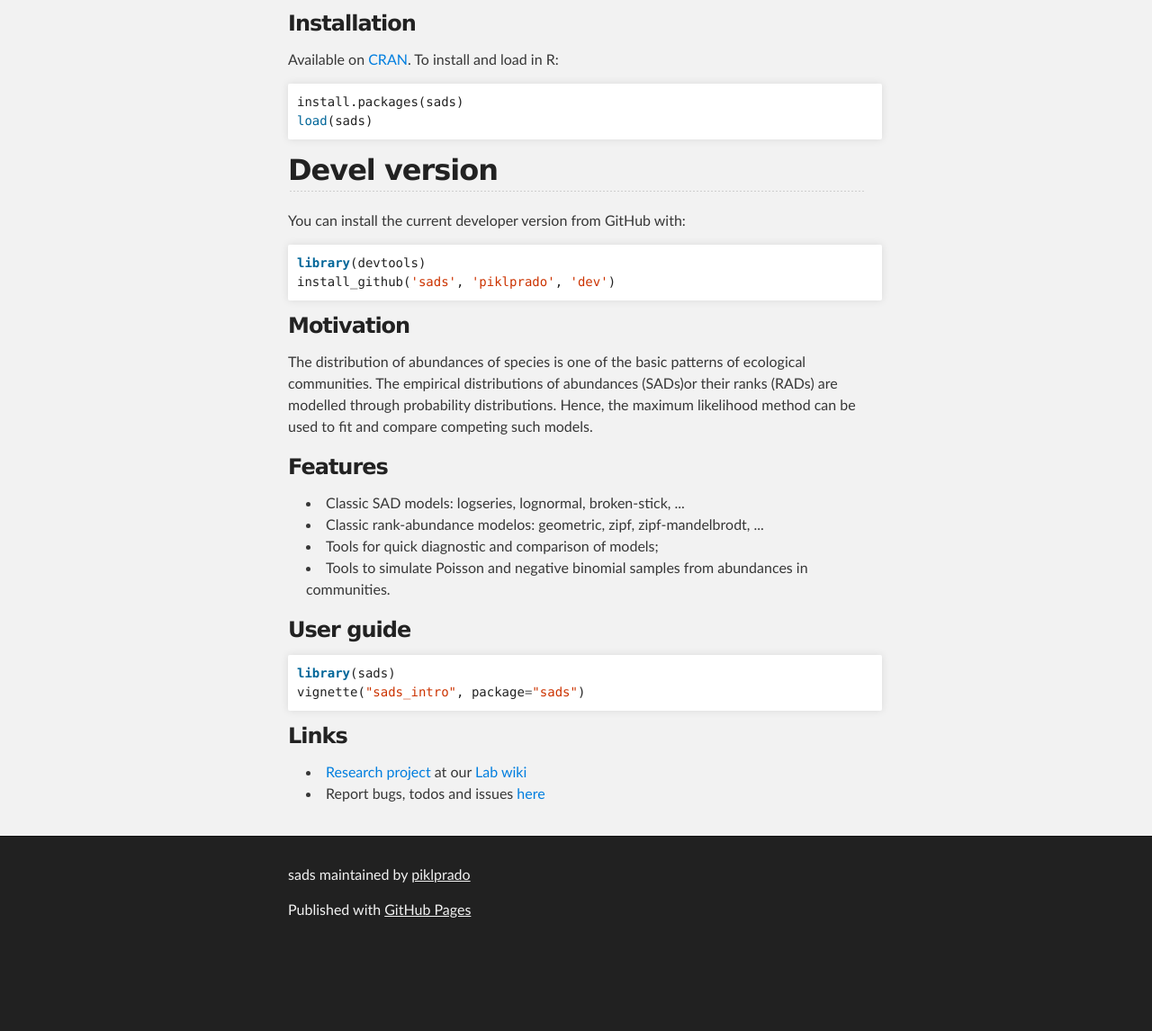
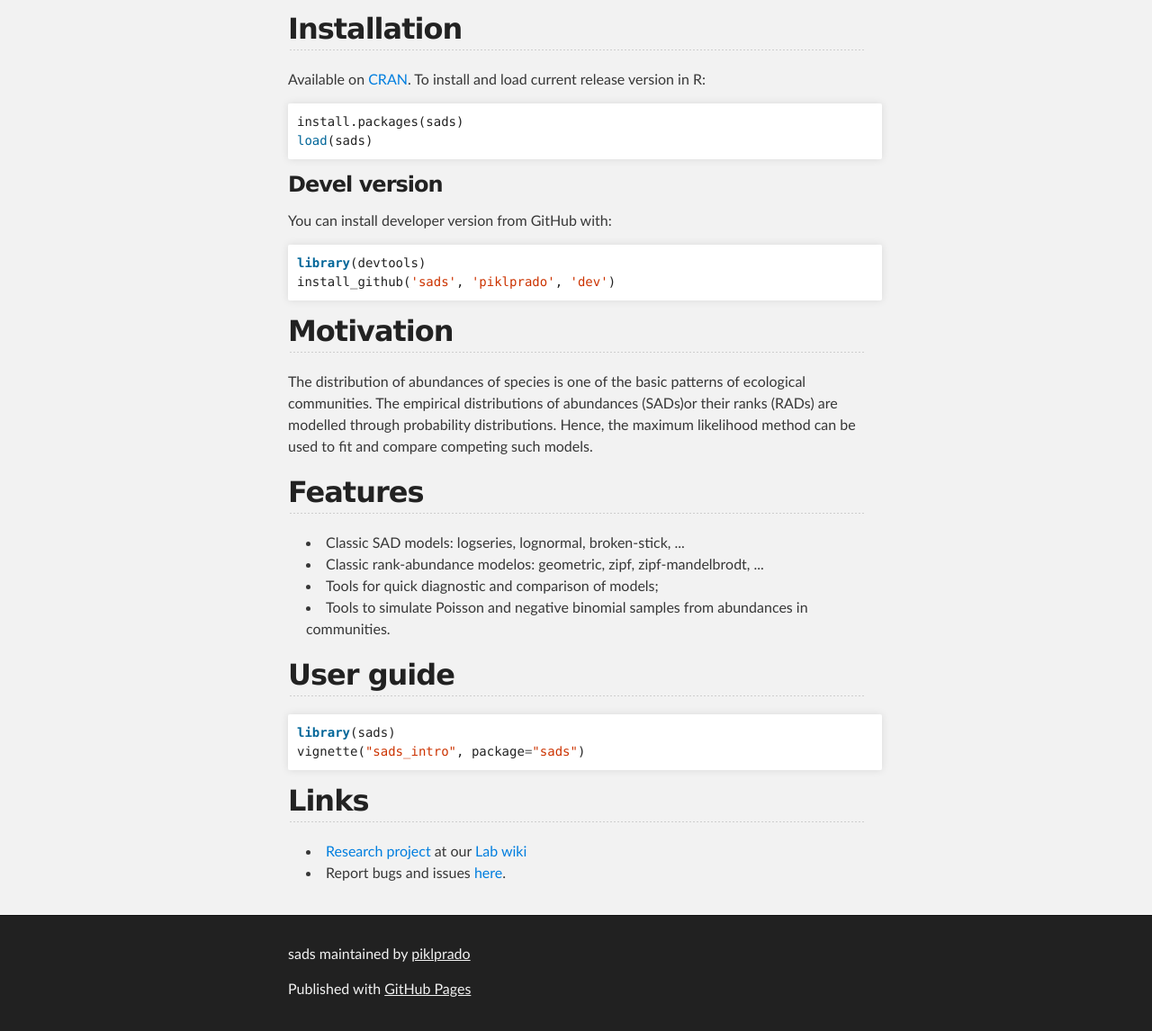
Before and after one commit to piLaboratory/sads, a plain HTML site: page index.html in a window 1280 px wide. Shown: the part 252-1398 px from the top of the page at 90% size. Before the commit the page ends 1310 px from the top, so only its background shows below. Drawn offline with Linux system fonts and the light colour scheme.

```diff
--- a/index.html
+++ b/index.html
@@ -31,53 +31,52 @@
     <!-- MAIN CONTENT -->
     <div id="main_content_wrap" class="outer">
       <section id="main_content" class="inner">
-        <h3>
-<a name="installation" class="anchor" href="#installation"><span class="octicon octicon-link"></span></a>Installation</h3>
+        <h2>
+<a name="installation" class="anchor" href="#installation"><span class="octicon octicon-link"></span></a>Installation</h2>
 
-<p>Available on <a href="http://www.cran.r-project.org/web/packages/sads/index.html">CRAN</a>. To install and load in R:</p>
+<p>Available on <a href="http://www.cran.r-project.org/web/packages/sads/index.html">CRAN</a>. To install and load current release version in R:</p>
 
 <div class="highlight highlight-r"><pre>install.packages<span class="p">(</span>sads<span class="p">)</span>
 <span class="kp">load</span><span class="p">(</span>sads<span class="p">)</span>
 </pre></div>
 
-<h2>
-<a name="devel-version" class="anchor" href="#devel-version"><span class="octicon octicon-link"></span></a>Devel version</h2>
+<h3>
+<a name="devel-version" class="anchor" href="#devel-version"><span class="octicon octicon-link"></span></a>Devel version</h3>
 
-<p>You can install the current developer version from GitHub with:</p>
+<p>You can install developer version from GitHub with:</p>
 
 <div class="highlight highlight-r"><pre><span class="kn">library</span><span class="p">(</span>devtools<span class="p">)</span>
 install_github<span class="p">(</span><span class="s">'sads'</span><span class="p">,</span> <span class="s">'piklprado'</span><span class="p">,</span> <span class="s">'dev'</span><span class="p">)</span>
 </pre></div>
 
-<h3>
-<a name="motivation" class="anchor" href="#motivation"><span class="octicon octicon-link"></span></a>Motivation</h3>
+<h2>
+<a name="motivation" class="anchor" href="#motivation"><span class="octicon octicon-link"></span></a>Motivation</h2>
 
 <p>The distribution of abundances of species is one of the basic patterns of ecological communities. The empirical distributions of abundances (SADs)or their ranks (RADs) are modelled through probability distributions. Hence, the maximum likelihood method can be used to fit and compare competing such models. </p>
 
-<h3>
-<a name="features" class="anchor" href="#features"><span class="octicon octicon-link"></span></a>Features</h3>
+<h2>
+<a name="features" class="anchor" href="#features"><span class="octicon octicon-link"></span></a>Features</h2>
 
 <ul>
 <li>Classic SAD models: logseries, lognormal, broken-stick, ... </li>
 <li>Classic rank-abundance modelos: geometric, zipf, zipf-mandelbrodt, ...</li>
 <li>Tools for quick diagnostic and comparison of models; </li>
 <li>Tools to simulate Poisson and negative binomial samples from abundances in communities.</li>
-</ul><h3>
-<a name="user-guide" class="anchor" href="#user-guide"><span class="octicon octicon-link"></span></a>User guide</h3>
+</ul><h2>
+<a name="user-guide" class="anchor" href="#user-guide"><span class="octicon octicon-link"></span></a>User guide</h2>
 
 <div class="highlight highlight-r"><pre><span class="kn">library</span><span class="p">(</span>sads<span class="p">)</span>
 vignette<span class="p">(</span><span class="s">"sads_intro"</span><span class="p">,</span> package<span class="o">=</span><span class="s">"sads"</span><span class="p">)</span>
 </pre></div>
 
-<h3>
-<a name="links" class="anchor" href="#links"><span class="octicon octicon-link"></span></a>Links</h3>
+<h2>
+<a name="links" class="anchor" href="#links"><span class="octicon octicon-link"></span></a>Links</h2>
 
 <ul>
 <li>
 <a href="http://ecologia.ib.usp.br/let/doku.php?id=engl:projects:sads">Research project</a> at our <a href="http://ecologia.ib.usp.br/let">Lab wiki</a>
 </li>
-<li>Report bugs, todos and issues <a href="https://github.com/piklprado/sads/issues">here</a>
-</li>
+<li>Report bugs and issues <a href="https://github.com/piklprado/sads/issues">here</a>. </li>
 </ul>
       </section>
     </div>
```
Also changed, not shown: params.json (+1 -1 lines).
